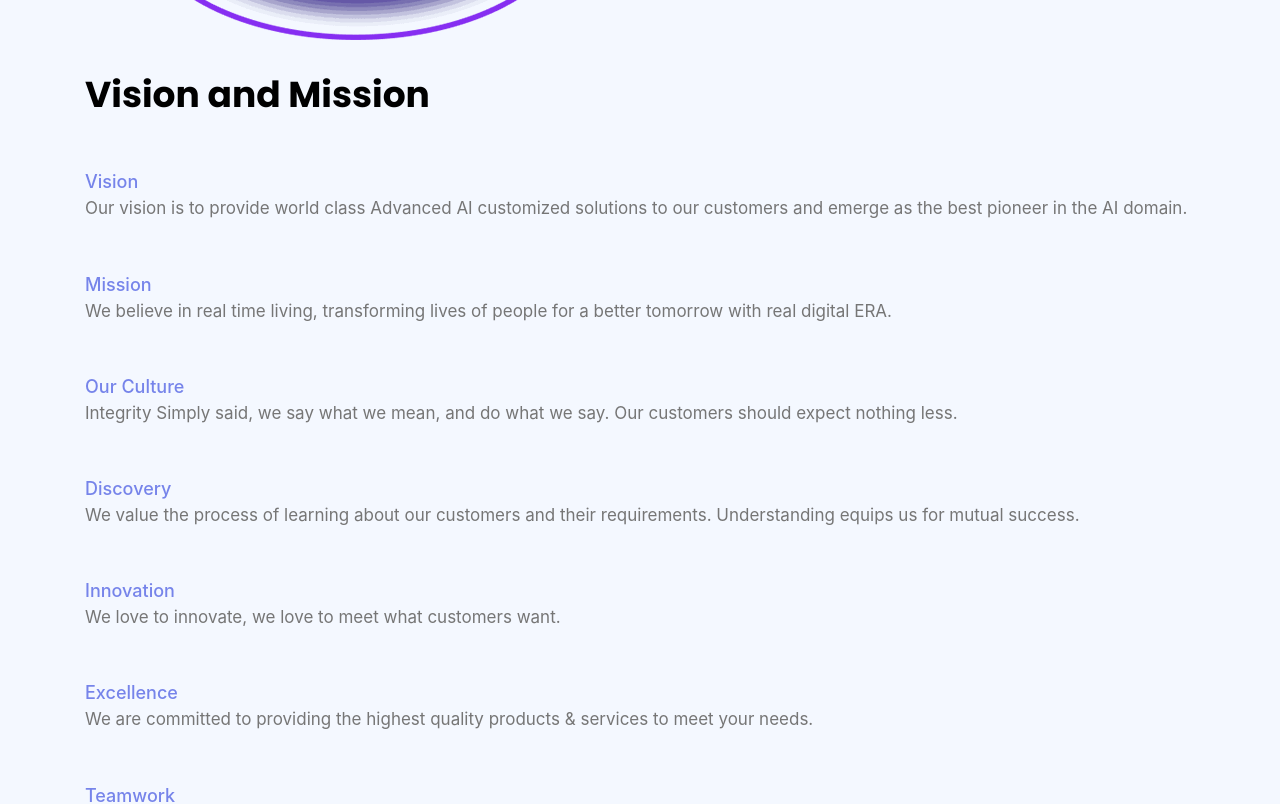
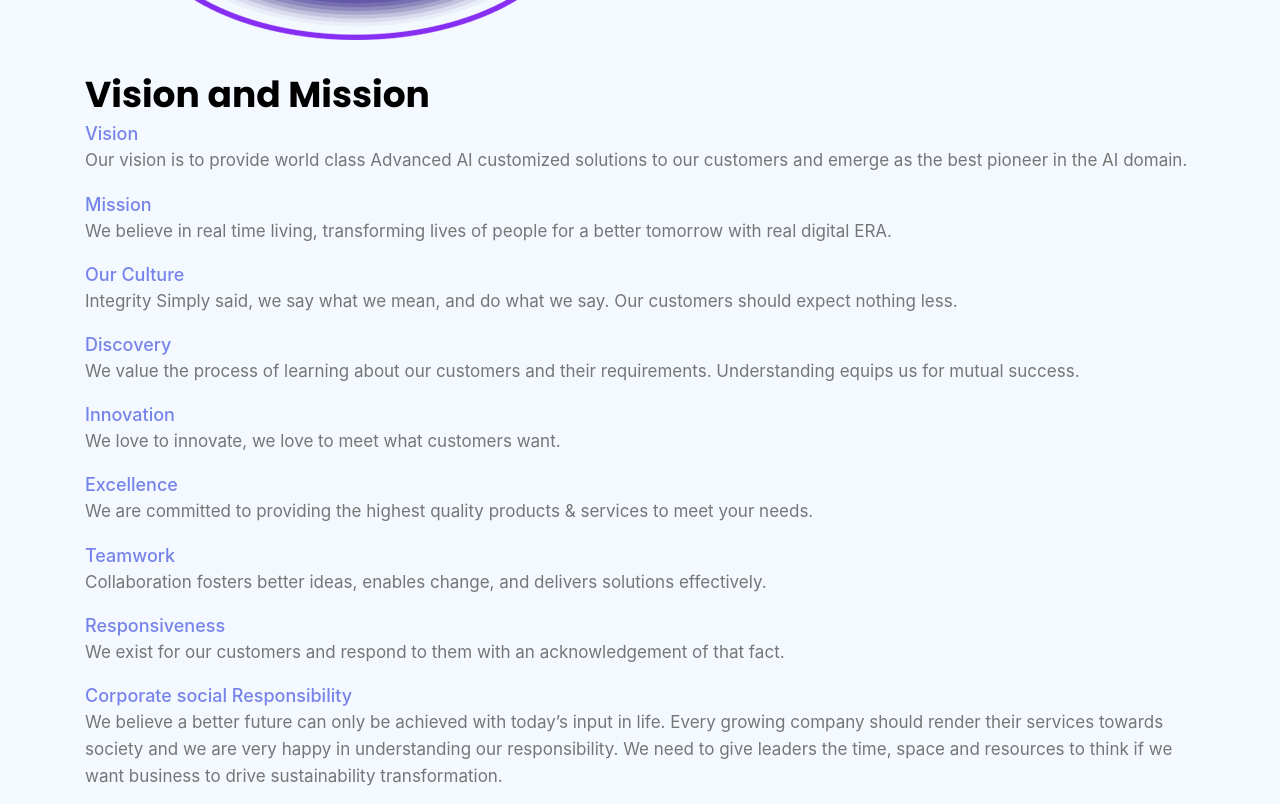
Before and after one commit to bhagawanAI-zz/Responsive-website, a React (Create React App) app: page /aboutus in a window 1280 px wide. Shown: the part 700-1504 px from the top of the page. Built offline with nearby package versions, Linux system fonts and the light colour scheme.

Commit message:
code-refactoring

```diff
--- a/src/components/AboutUs/AboutUs.js
+++ b/src/components/AboutUs/AboutUs.js
@@ -30,54 +30,54 @@ const aboutUs = () => {
                     <div className="row align-items-center">
                         <div className="col-lg-12 pb-30">
                             <div className="about-section-item about-item-details">
-                                <div className="section-title section-title-left text-start">
+                                <div className="section-title section-title-left text-start mb-0">
                                     <h2>Vision and Mission</h2>
                                 </div>
                                 <div className="about-content">
                                     <p></p>
                                 </div>
 
-                                <div className="section-title section-title-left text-start mt-5 mb-0">
+                                <div className="section-title section-title-left text-start mb-0">
                                     <small className="mb-0">Vision</small>
                                     <p>Our vision is to provide world class Advanced AI  customized solutions to our customers and emerge as the best pioneer in the AI domain.</p>
                                 </div>
 
-                                <div className="section-title section-title-left text-start mt-5 mb-0">
+                                <div className="section-title section-title-left text-start mt-3 mb-0">
                                     <small className="mb-0">Mission</small>
                                     <p>We believe in real time living, transforming lives of people for a better tomorrow with real digital ERA.</p>
                                 </div>
 
-                                <div className="section-title section-title-left text-start mt-5 mb-0">
+                                <div className="section-title section-title-left text-start mt-3 mb-0">
                                     <small className="mb-0">Our Culture</small>
                                     <p>Integrity Simply said, we say what we mean, and do what we say. Our customers should expect nothing less.</p>
                                 </div>
 
-                                <div className="section-title section-title-left text-start mt-5 mb-0">
+                                <div className="section-title section-title-left text-start mt-3 mb-0">
                                     <small className="mb-0">Discovery</small>
                                     <p>We value the process of learning about our customers and their requirements. Understanding equips us for mutual success.</p>
                                 </div>
 
-                                <div className="section-title section-title-left text-start mt-5 mb-0">
+                                <div className="section-title section-title-left text-start mt-3 mb-0">
                                     <small className="mb-0">Innovation</small>
                                     <p>We love to innovate, we love to meet what customers want.</p>
                                 </div>
 
-                                <div className="section-title section-title-left text-start mt-5 mb-0">
+                                <div className="section-title section-title-left text-start mt-3 mb-0">
                                     <small className="mb-0">Excellence</small>
                                     <p>We are committed to providing the highest quality products & services to meet your needs.</p>
                                 </div>
 
-                                <div className="section-title section-title-left text-start mt-5 mb-0">
+                                <div className="section-title section-title-left text-start mt-3 mb-0">
                                     <small className="mb-0">Teamwork</small>
                                     <p>Collaboration fosters better ideas, enables change, and delivers solutions effectively.</p>
                                 </div>
 
-                                <div className="section-title section-title-left text-start mt-5 mb-0">
+                                <div className="section-title section-title-left text-start mt-3 mb-0">
                                     <small className="mb-0">Responsiveness</small>
                                     <p>We exist for our customers and respond to them with an acknowledgement of that fact.</p>
                                 </div>
 
-                                <div className="section-title section-title-left text-start mt-5 mb-0">
+                                <div className="section-title section-title-left text-start mt-3 mb-0">
                                     <small className="mb-0">Corporate social Responsibility</small>
                                     <p>We believe a better future can only be achieved with today’s input in life.
                                         Every growing company should render their services towards society and we are very happy in understanding our responsibility.
```
